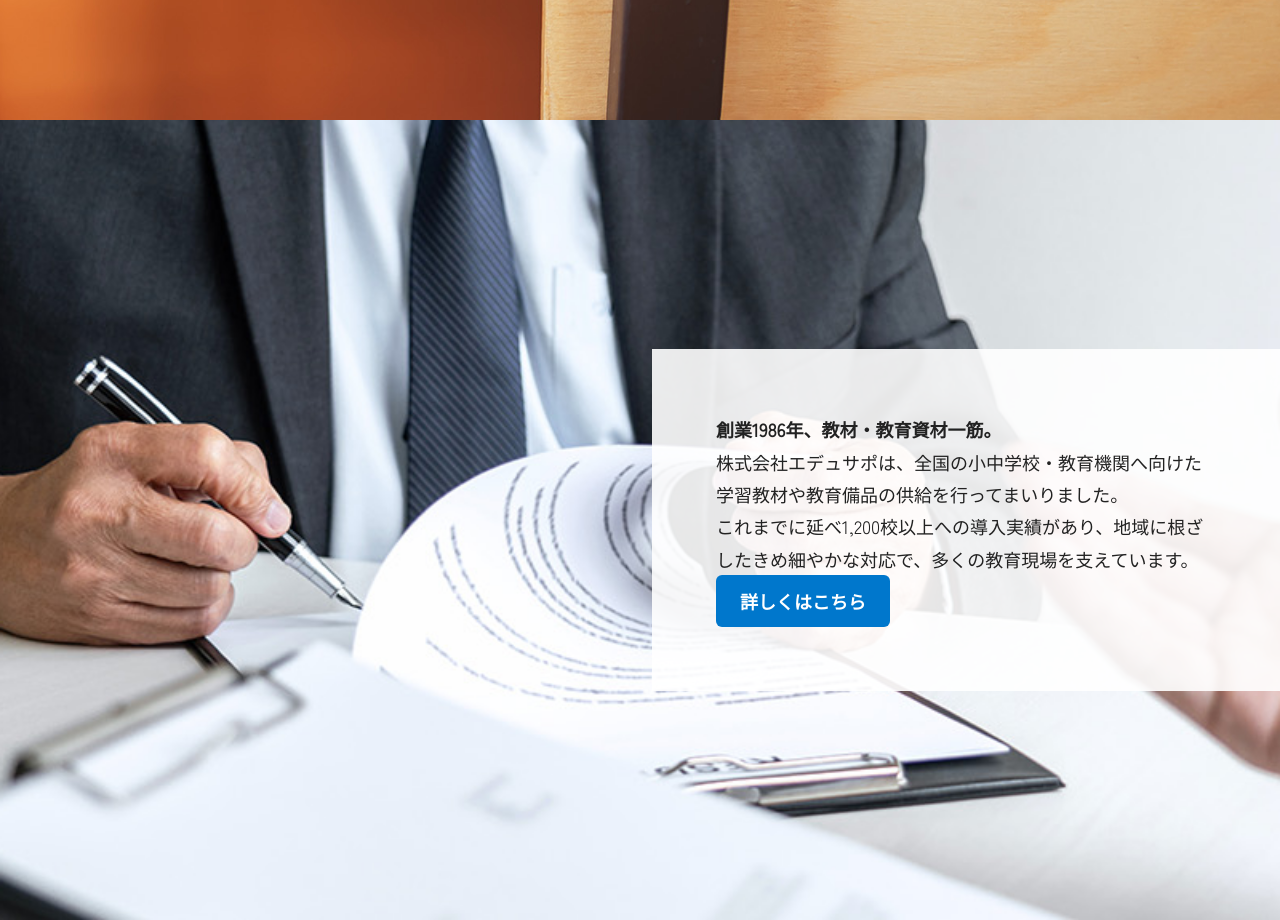
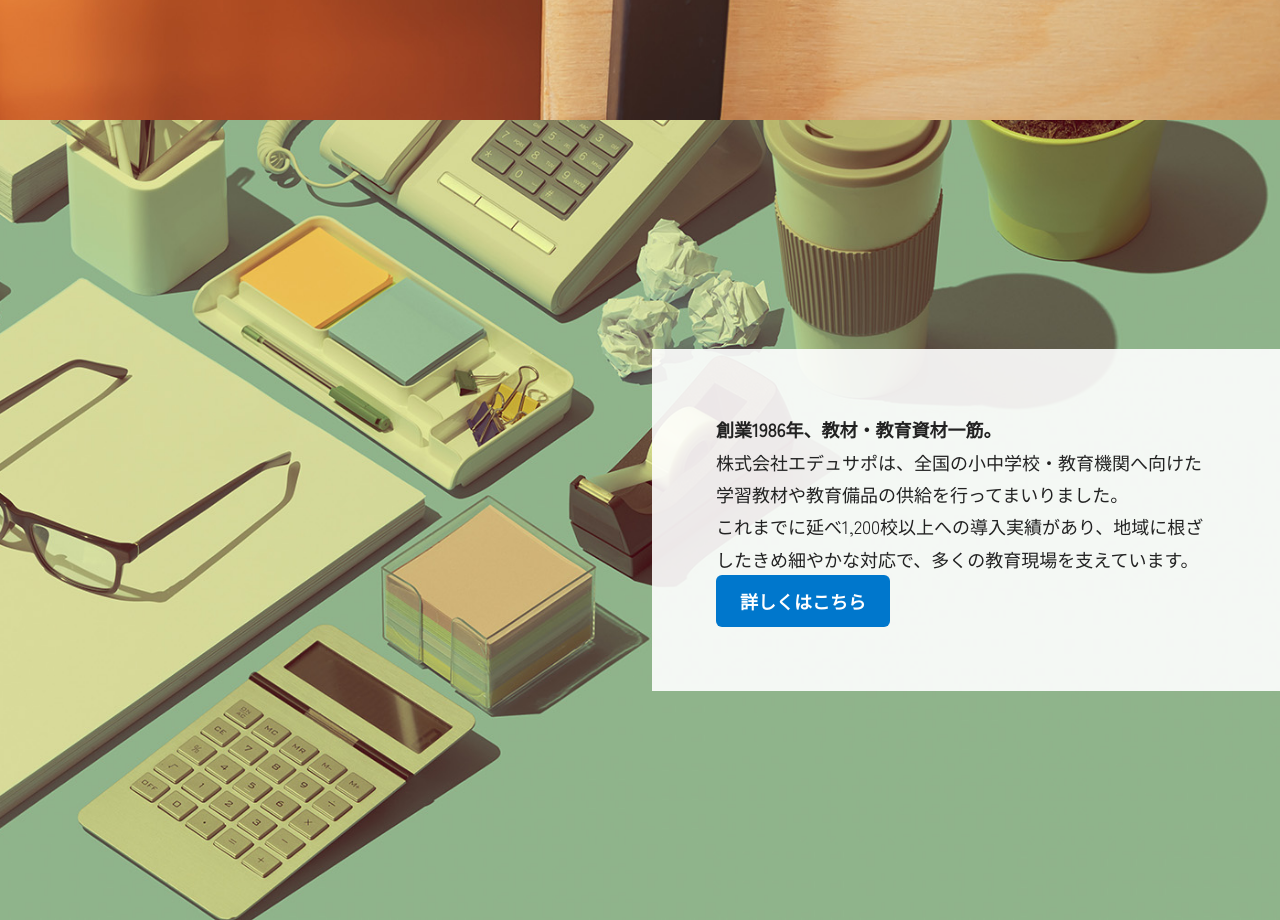
Before and after one commit to sirotume-tokki/aaa2, a plain HTML site: page index.html in a window 1280 px wide. Shown: the part 680-1600 px from the top of the page. Drawn offline with Linux system fonts and the light colour scheme; a web font is replaced by a local one.

Commit message:
Update style.css

```diff
--- a/style.css
+++ b/style.css
@@ -70,7 +70,7 @@ nav ul{
 }
 .intro {
   height: 100vh;
-  background-image: url('business6.jpg');
+  background-image: url('intro.jpg');
   background-size: cover;
   background-position: center;
   display: flex;
```
